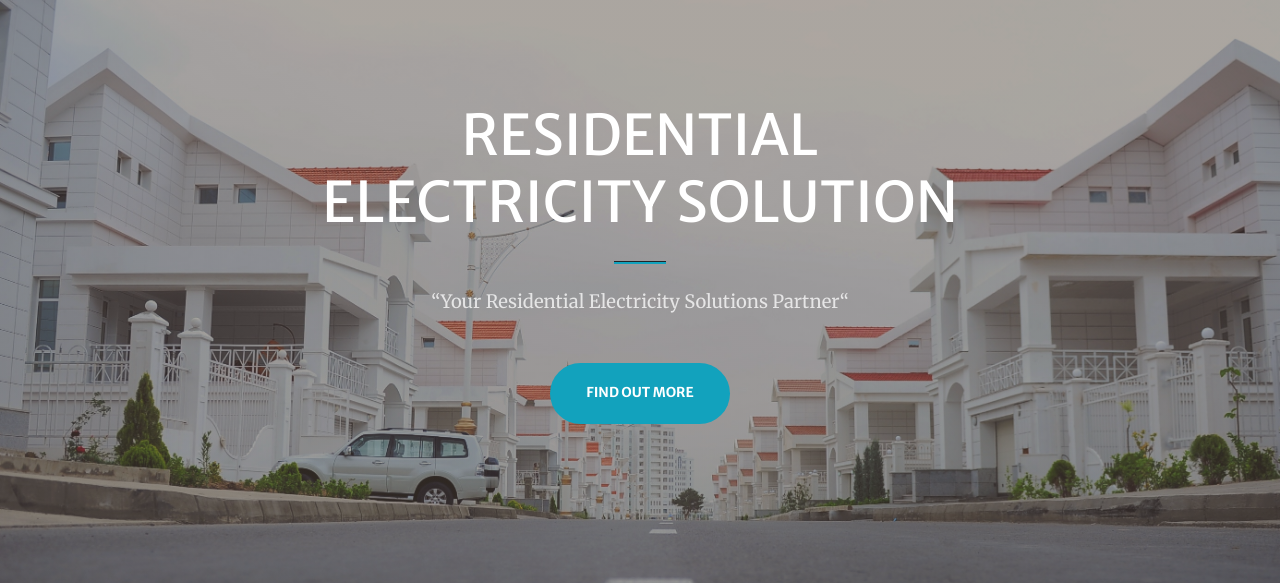
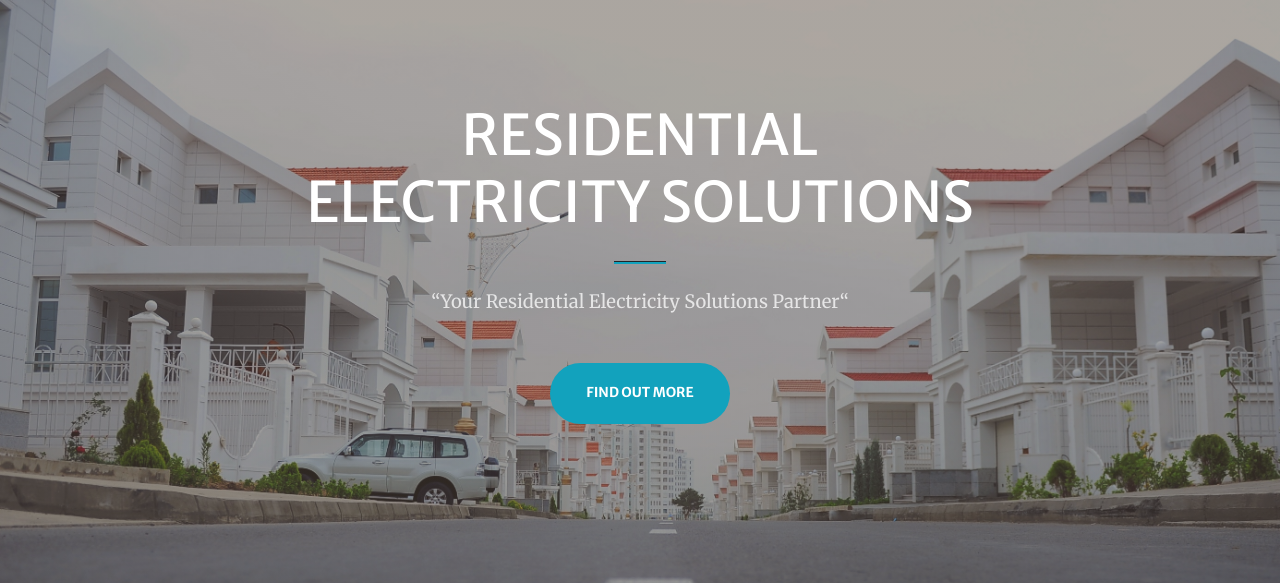
Before and after one commit to reelsup3mu/reelsup3mu.github.io, a plain HTML site: page index.html in a window 1280 px wide. Shown: the part 78-661 px from the top of the page. Drawn offline with nearby package versions, Linux system fonts and the light colour scheme; some packages are replaced by stand-ins of ours; files that its build step writes are made by us from their sources; a script that the page names is missing; files whose address does not match are found by name.

Commit message:
Update index.html

```diff
--- a/index.html
+++ b/index.html
@@ -41,7 +41,7 @@
             <div class="container px-4 px-lg-5 h-100">
                 <div class="row gx-4 gx-lg-5 h-100 align-items-center justify-content-center text-center">
                     <div class="col-lg-8 align-self-end">
-                        <h1 class="text-white font-weight-bold">RESIDENTIAL ELECTRICITY SOLUTION</h1>
+                        <h1 class="text-white font-weight-bold">RESIDENTIAL ELECTRICITY SOLUTIONS</h1>
                         <hr class="divider" />
                     </div>
                     <div class="col-lg-8 align-self-baseline">
```
